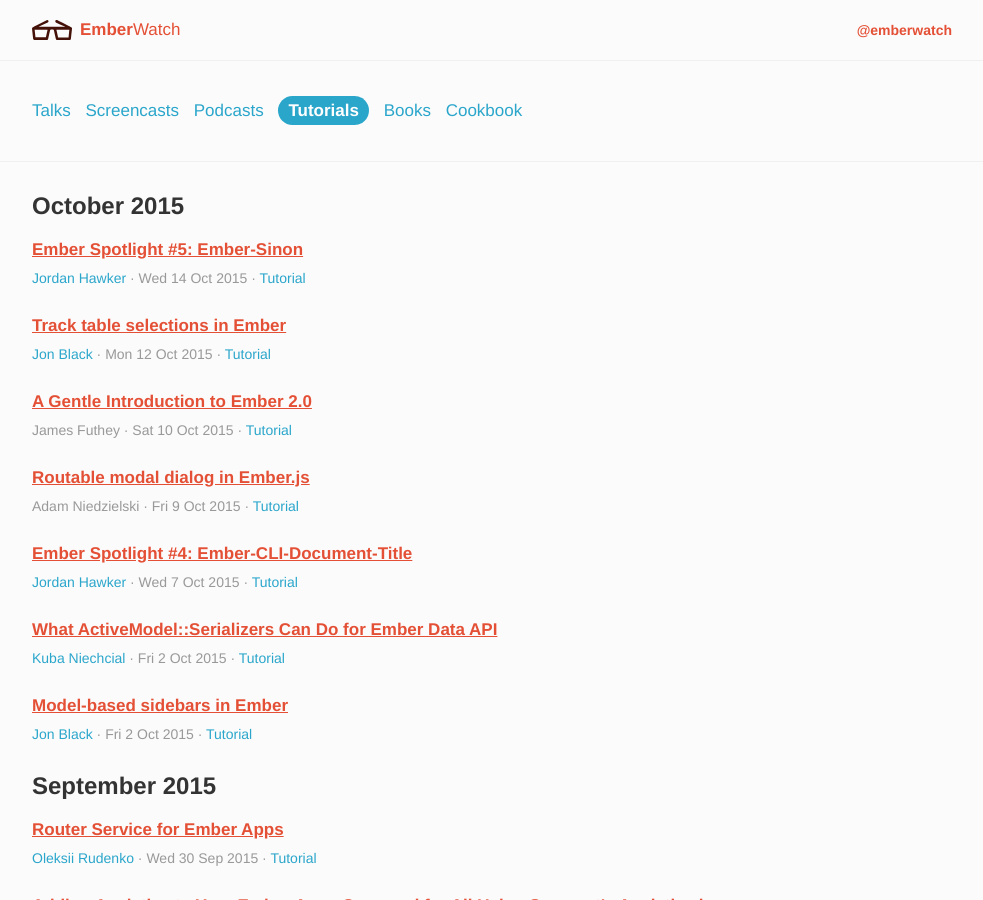
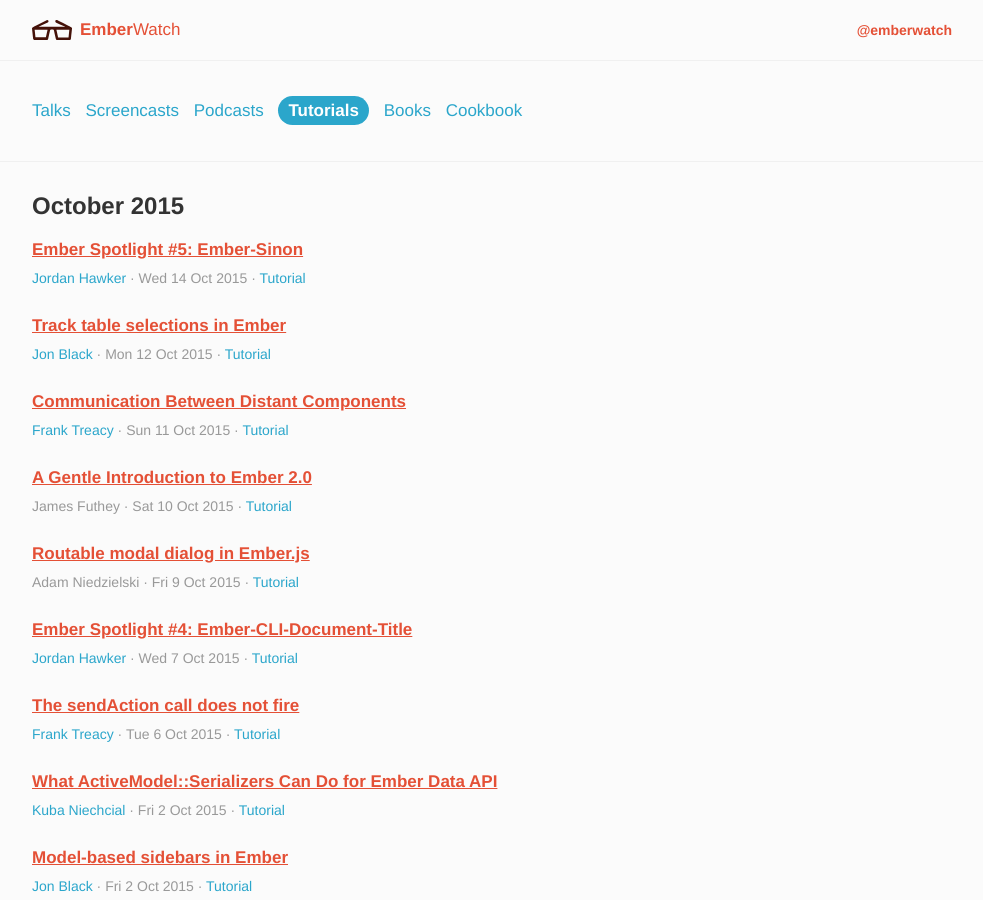
Before and after one commit to emberwatch/emberwatch, a Jekyll site: the page built from tutorials.html, in a window 1280 px wide and 900 px high. Shown: the whole window, without its empty margins (148-1131 px from the left). Built offline with Jekyll 4.4.1, drawn with Linux system fonts in a browser that asks for light colours; Markdown is read by kramdown in place of the engine named in the settings; comment, search, counter and statistics services are not loaded.

Commit message:
[Article] The sendAction call does not fire]

```diff
--- a/_data/tutorials.yml
+++ b/_data/tutorials.yml
@@ -1,4 +1,12 @@
 ---
+- title: 'The sendAction call does not fire'
+  author_ids:
+  - 207
+  date: '2015-10-06'
+  date_created: '2015-10-06'
+  date_updated: '2015-10-06'
+  urls:
+  - http://emberigniter.com/send-action-does-not-fire/
 - title: 'How to Load Multiple Models in a Single Route'
   author_ids:
   - 207
@@ -7,6 +15,14 @@
   date_updated: '2015-09-26'
   urls:
   - http://emberigniter.com/load-multiple-models-single-route/
+- title: 'Communication Between Distant Components'
+  author_ids:
+  - 207
+  date: '2015-10-11'
+  date_created: '2015-10-11'
+  date_updated: '2015-10-11'
+  urls:
+  - http://emberigniter.com/communication-between-distant-components/
 - title: 'A Gentle Introduction to Ember 2.0'
   author_ids:
   - 289
```
